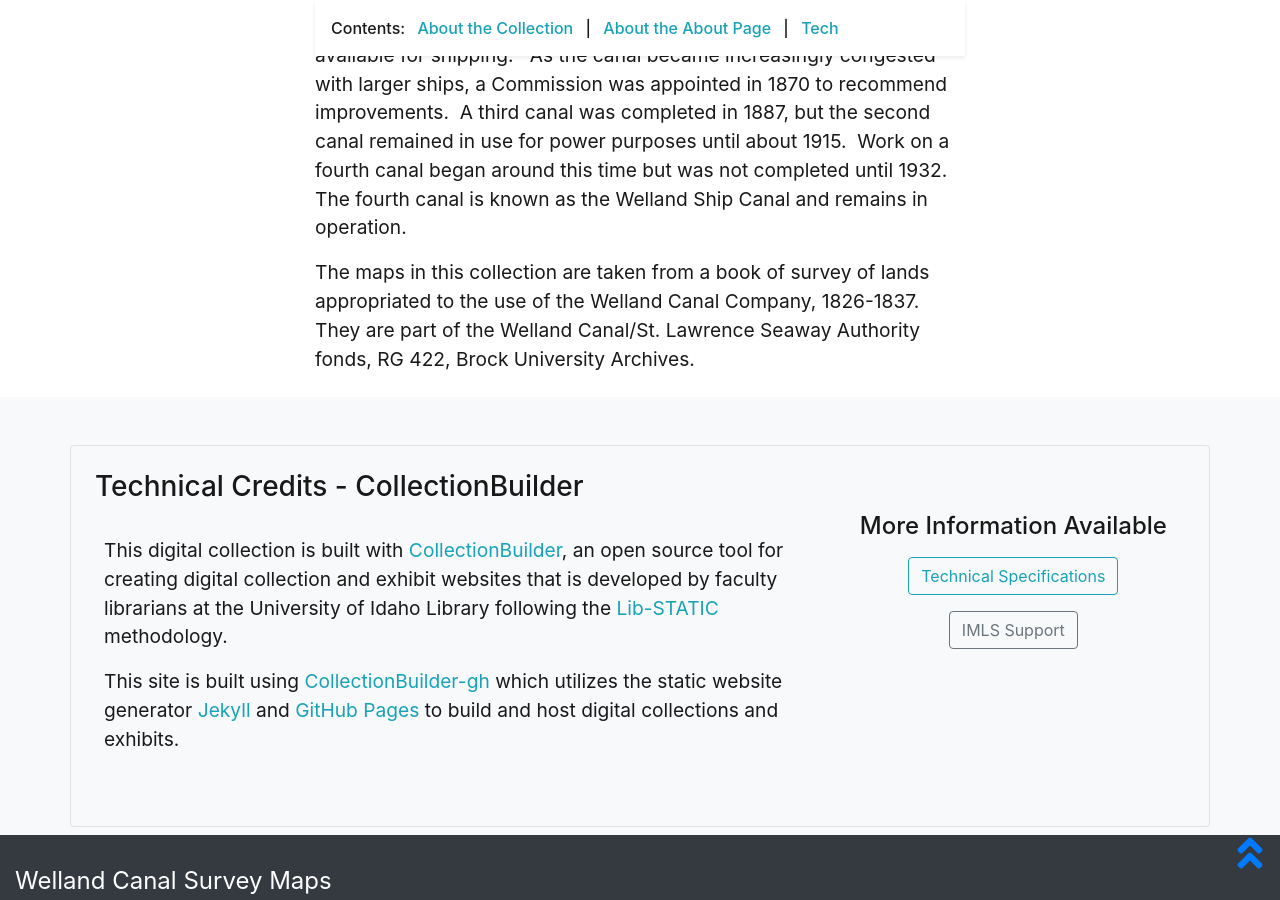
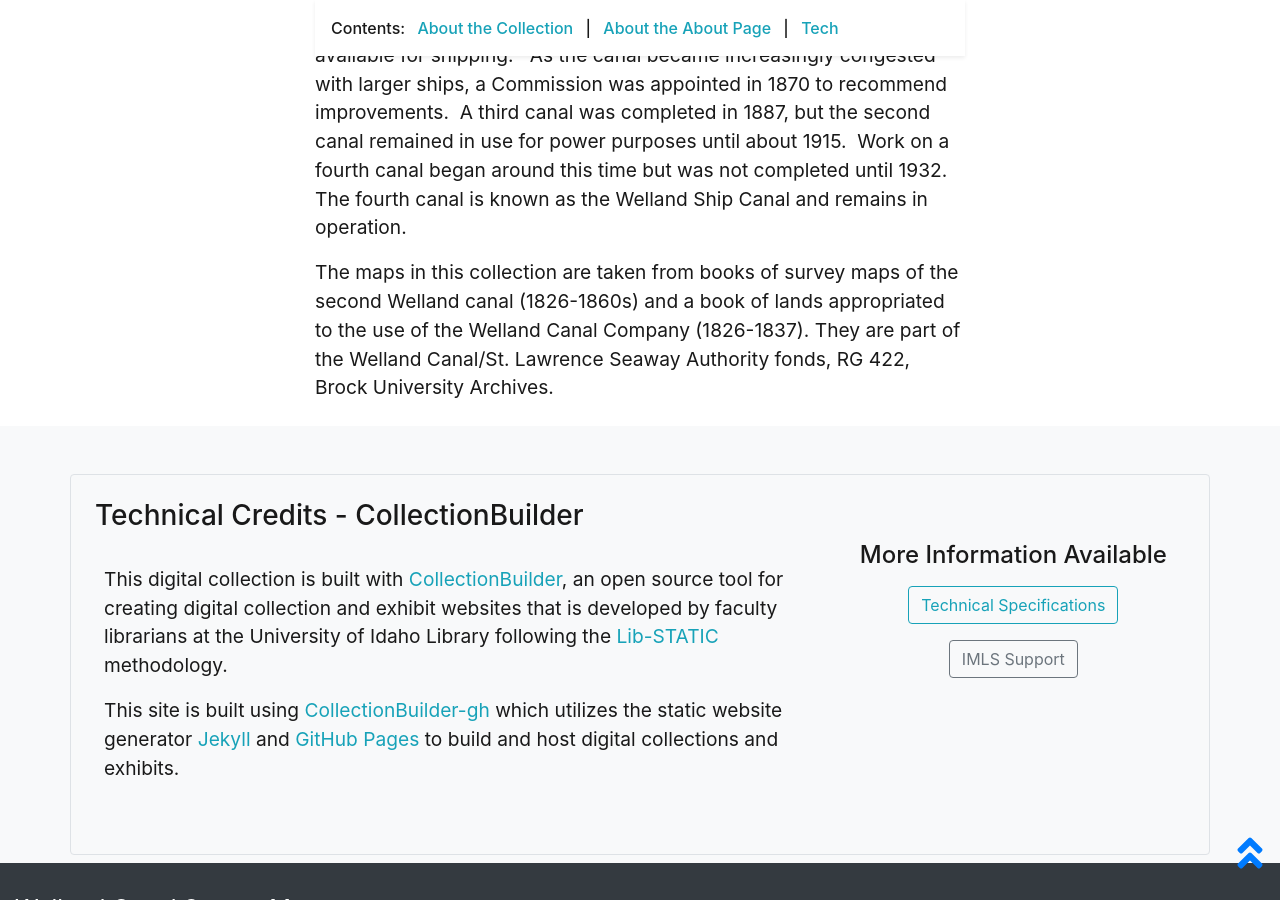
Before and after one commit to chantalcameron/Welland-Canal-Survey-Maps, a Jekyll site: the page built from pages/about.md, in a window 1280 px wide and 900 px high, scrolled down 3195 px. Built offline with Jekyll 4.4.1, drawn with Linux system fonts in a browser that asks for light colours.

Commit message:
Update about.md

```diff
--- a/pages/about.md
+++ b/pages/about.md
@@ -32,4 +32,4 @@
 
 The section of the canal between the Feeder Junction at Welland and Port Colborne was also enlarged and opened for navigation in 1850.   During this reconstruction, the Feedeer canal route was the only one available for shipping.   As the canal became increasingly congested with larger ships, a Commission was appointed in 1870 to recommend improvements.  A third canal was completed in 1887, but the second canal remained in use for power purposes until about 1915.  Work on a fourth canal began around this time but was not completed until 1932.  The fourth canal is known as the Welland Ship Canal and remains in operation.
 
-The maps in this collection are taken from a book of survey of lands appropriated to the use of the Welland Canal Company, 1826-1837.  They are part of the Welland Canal/St. Lawrence Seaway Authority fonds, RG 422, Brock University Archives.
+The maps in this collection are taken from books of survey maps of the second Welland canal (1826-1860s) and a book of lands appropriated to the use of the Welland Canal Company (1826-1837).  They are part of the Welland Canal/St. Lawrence Seaway Authority fonds, RG 422, Brock University Archives.
```
